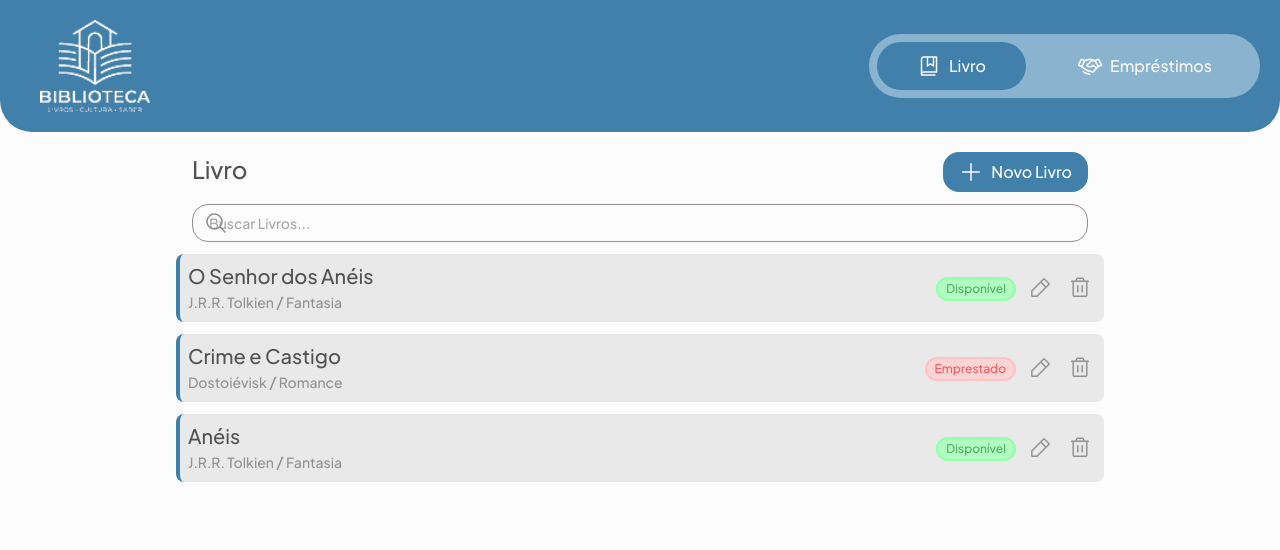
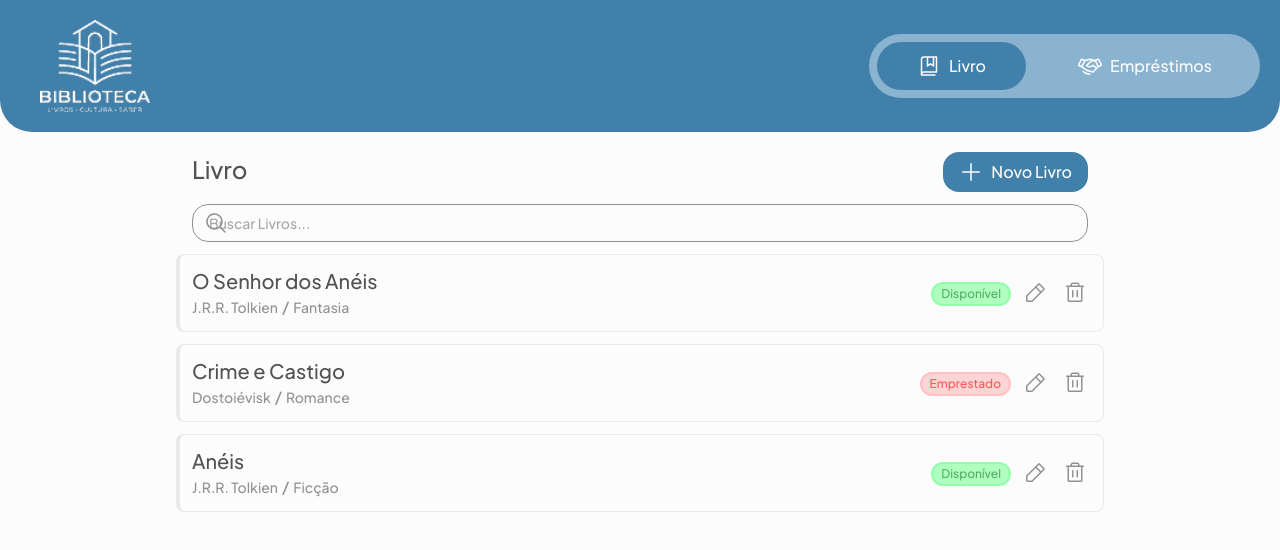
Before and after one commit to MayconSantos04/Front-End-Biblioteca, a React (Vite) app: page / in a window 1280 px wide. Shown: the top 550 px of the page. Built offline with nearby package versions, Linux system fonts and the light colour scheme.

Commit message:
feat: updating in card if no there is books register.

```diff
--- a/src/components/Card.tsx
+++ b/src/components/Card.tsx
@@ -3,7 +3,7 @@ import React from "react";
 
 export const cardVariants = cva(
   `
-    rounded-lg bg-gray-500
+    rounded-lg border-1 border-gray-500
     `,
   {
     variants: {
--- a/src/core-components/component-book/Body-books.tsx
+++ b/src/core-components/component-book/Body-books.tsx
@@ -32,17 +32,23 @@ const books: Book[] = [
     id: "3894240000000",
     titulo: "Anéis",
     autor: "J.R.R. Tolkien",
-    genero: "Fantasia",
+    genero: "Ficção",
     disponivel: true,
   },
 ];
 
 export default function BodyBooks() {
+  function bookRegister() {
+    if (books.length === 0) {
+      return <Text className="text-center text-gray-300 mt-8" variant="body-text-sm">Não há livros cadastrados.</Text>;
+    }
+  }
   return (
     <>
       <div className="flex flex-col gap-3">
+        {bookRegister()}
         {books.map(({ id, titulo, autor, genero, disponivel }) => (
-          <Card className="flex p-2 border-l-4 border-blue" key={id}>
+          <Card className="flex p-3 border-l-4 border-blue" key={id}>
             <div className="flex justify-between items-center w-full">
               <div>
                 <div>
@@ -50,7 +56,7 @@ export default function BodyBooks() {
                     {titulo}
                   </Text>
                 </div>
-                <div>
+                <div className="flex gap-1 items-center">
                   <Text variant="body-text-sm" className="text-gray-300">
                     {`${autor}  `}
                   </Text>
```
Also changed, not shown: src/core-components/component-book/Input-search.tsx (line endings or trailing spaces).
